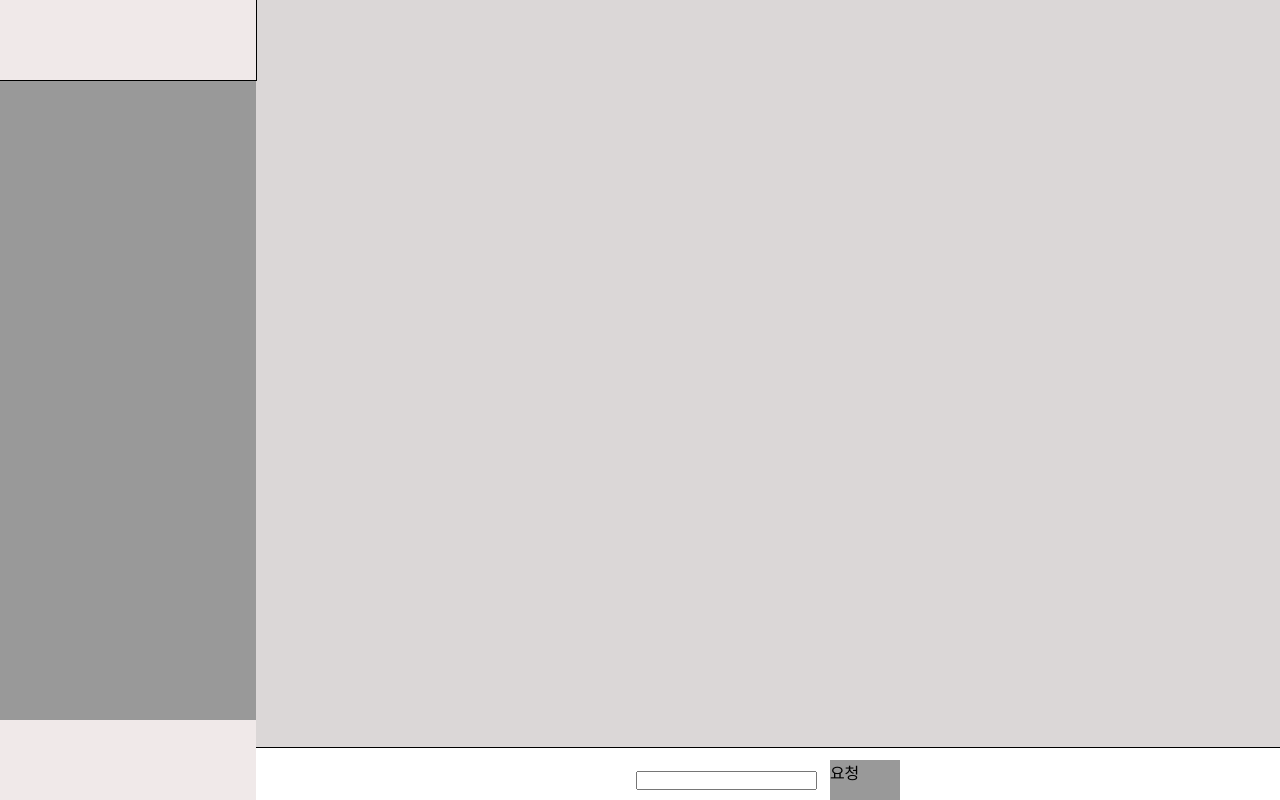
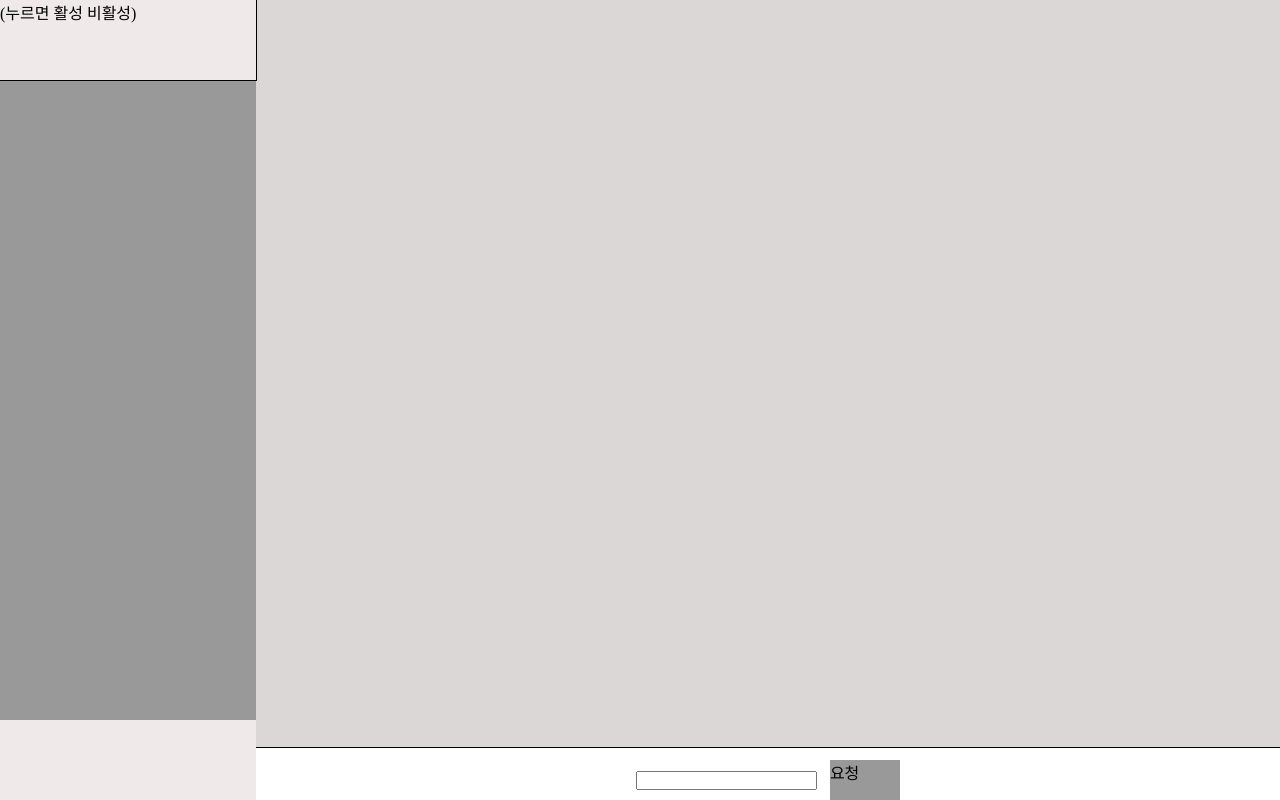
Before and after one commit to KDT-IaaS-Class-One-Group/web-app-yoon, a website with bundled scripts: page public/index.html in a window 1280 px wide. Built offline with nearby package versions, Linux system fonts and the light colour scheme; files whose address does not match are found by name.

Commit message:
중간 저장

```diff
--- a/public/index.html
+++ b/public/index.html
@@ -9,7 +9,9 @@
 </head>
 <body>
   <div id="hamburgerContainer">
-    <div id="hbg-top"></div>
+    <div id="hbg-top">
+      (누르면 활성 비활성)
+    </div>
     <ul id="hbg-mid">
     </ul>
     <ul id="hbg-bottom" class="flex">
--- a/public/styles.css
+++ b/public/styles.css
@@ -3,7 +3,7 @@
   margin :0;
   padding: 0;
   box-sizing: border-box;
-  transition: all 1s;
+  transition: all 0.5s;
 }
 a {
   text-decoration: none;
```
